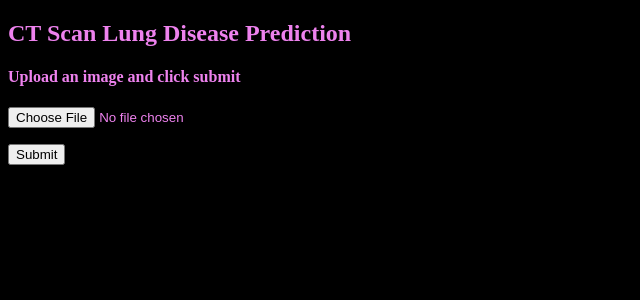
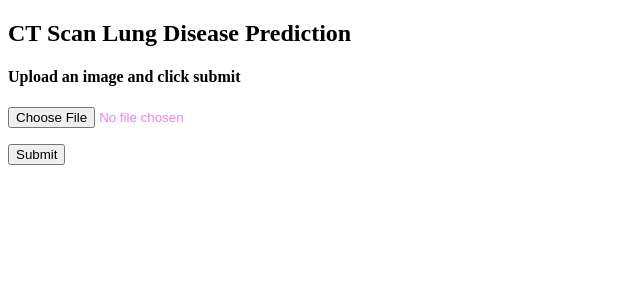
Before and after one commit to Zoz55/new3, a Flask app: page / in a window 1280 px wide. Shown: the top 300 px of the page, without its empty margins (0-640 px from the left). Run offline with Flask 2, Linux system fonts and the light colour scheme.

Commit message:
Update index.html

```diff
--- a/templates/index.html
+++ b/templates/index.html
@@ -11,20 +11,20 @@
 </head>
 
 
-<body style="background: #000;">
+<body style="background: #fff;">
 
-<h2 style="color:Violet;">CT Scan Lung Disease Prediction</h2><p>
-<h4 style="color:Violet;">Upload an image and click submit</h4>
+<h2 class ="text-cenetr" style="color:black;">CT Scan Lung Disease Prediction</h2><p>
+<h4 class ="text-cenetr" style="color:black;">Upload an image and click submit</h4>
 
 
-<form method="post" action="/" enctype="multipart/form-data">
+<form class ="p-3 text-center" method="post" action="/" enctype="multipart/form-data">
     <dl>
 	<p style="color:Violet;">
-		<input type="file" name="file" autocomplete="off" required>
+		<input class = "form-contrpl" type="file" name="file" autocomplete="off" required>
 	</p>
     </dl>
     <p style="color:Violet;">
-	<input type="submit" name="submit" value="Submit">
+	<input class = "btn btn-primary mt-3" type="submit" name="submit" value="Submit">
     </p>
 </form>
 
```
